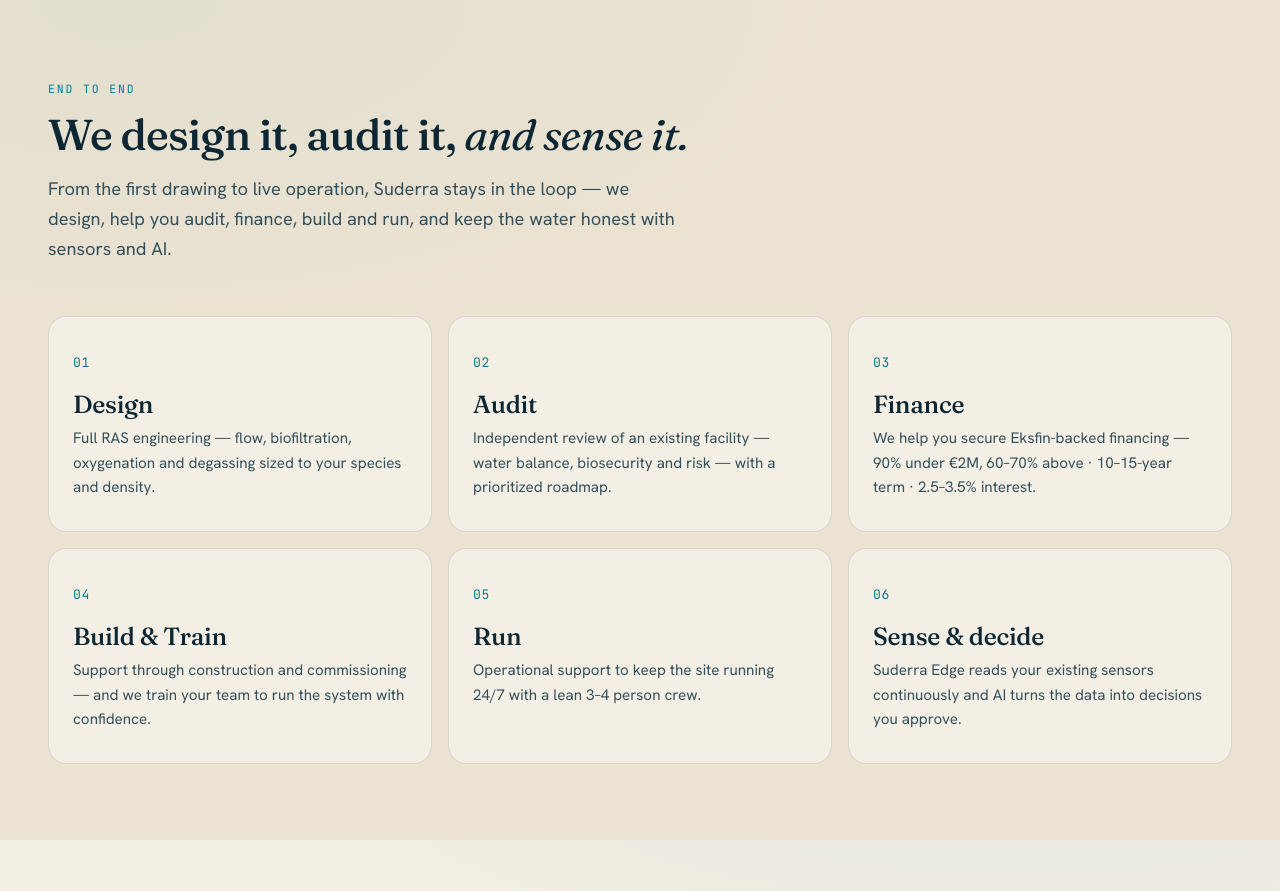
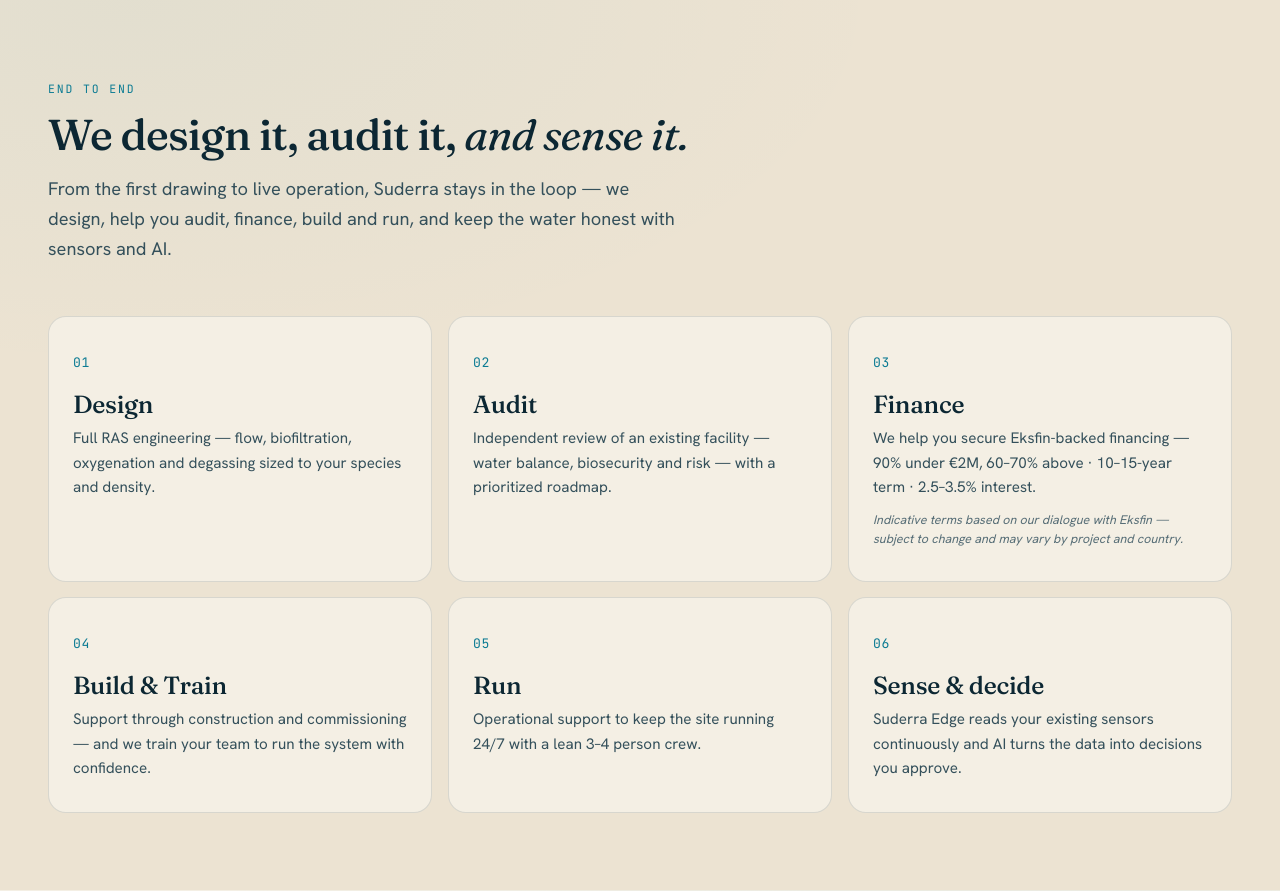
Before and after one commit to Okan-wqm/suderra-website, a Django app: page /en/ in a window 1280 px wide. Shown: the part 4173-5064 px from the top of the page. Run offline with Django 5.2, Linux system fonts and the light colour scheme; data comes from the database, SQL or seed files in the repository.

Commit message:
Add disclaimer note to Eksfin financing terms
Indicative-terms note under the Finance step: figures come from our
dialogue with Eksfin and may change / vary by project and country.
Translated (no/tr/ar), .mo compiled.

Co-Authored-By: Claude Opus 4.8 (1M context) <noreply@anthropic.com>
Claude-Session: https://claude.ai/code/session_01HE5yYH4vVU5CkHeEj99kCw

```diff
--- a/suderrawebsite/static/webapp/css/clarity.css
+++ b/suderrawebsite/static/webapp/css/clarity.css
@@ -329,6 +329,7 @@ main { position: relative; z-index: 2; }
 .loop-no { font-family: var(--mono); font-size: .82rem; color: var(--teal); letter-spacing: .05em; }
 .loop-step h3 { font-family: var(--serif); font-weight: 500; font-size: 1.55rem; color: var(--ink); margin: var(--s-4) 0 var(--s-2); letter-spacing: -.012em; line-height: 1.12; }
 .loop-step p { font-size: .95rem; color: var(--ink-2); }
+.loop-note { display: block; margin-top: var(--s-3); font-size: .78rem; line-height: 1.5; color: var(--ink-3); font-style: italic; }
 
 /* ---- Partners ---- */
 .partners { text-align: start; }
--- a/webapp/templates/index.html
+++ b/webapp/templates/index.html
@@ -296,7 +296,7 @@
     <ol class="loop">
       <li class="loop-step reveal" style="--i:0"><span class="loop-no">01</span><h3>{% trans "Design" %}</h3><p>{% trans "Full RAS engineering — flow, biofiltration, oxygenation and degassing sized to your species and density." %}</p></li>
       <li class="loop-step reveal" style="--i:1"><span class="loop-no">02</span><h3>{% trans "Audit" %}</h3><p>{% trans "Independent review of an existing facility — water balance, biosecurity and risk — with a prioritized roadmap." %}</p></li>
-      <li class="loop-step reveal" style="--i:2"><span class="loop-no">03</span><h3>{% trans "Finance" %}</h3><p>{% trans "We help you secure Eksfin-backed financing — 90% under €2M, 60–70% above · 10–15-year term · 2.5–3.5% interest." %}</p></li>
+      <li class="loop-step reveal" style="--i:2"><span class="loop-no">03</span><h3>{% trans "Finance" %}</h3><p>{% trans "We help you secure Eksfin-backed financing — 90% under €2M, 60–70% above · 10–15-year term · 2.5–3.5% interest." %}</p><small class="loop-note">{% trans "Indicative terms based on our dialogue with Eksfin — subject to change and may vary by project and country." %}</small></li>
       <li class="loop-step reveal" style="--i:3"><span class="loop-no">04</span><h3>{% trans "Build & Train" %}</h3><p>{% trans "Support through construction and commissioning — and we train your team to run the system with confidence." %}</p></li>
       <li class="loop-step reveal" style="--i:4"><span class="loop-no">05</span><h3>{% trans "Run" %}</h3><p>{% trans "Operational support to keep the site running 24/7 with a lean 3–4 person crew." %}</p></li>
       <li class="loop-step reveal" style="--i:5"><span class="loop-no">06</span><h3>{% trans "Sense & decide" %}</h3><p>{% trans "Suderra Edge reads your existing sensors continuously and AI turns the data into decisions you approve." %}</p></li>
```
Also changed, not shown: locale/ar/LC_MESSAGES/django.po, locale/no/LC_MESSAGES/django.po, locale/tr/LC_MESSAGES/django.po, 3 other files.
